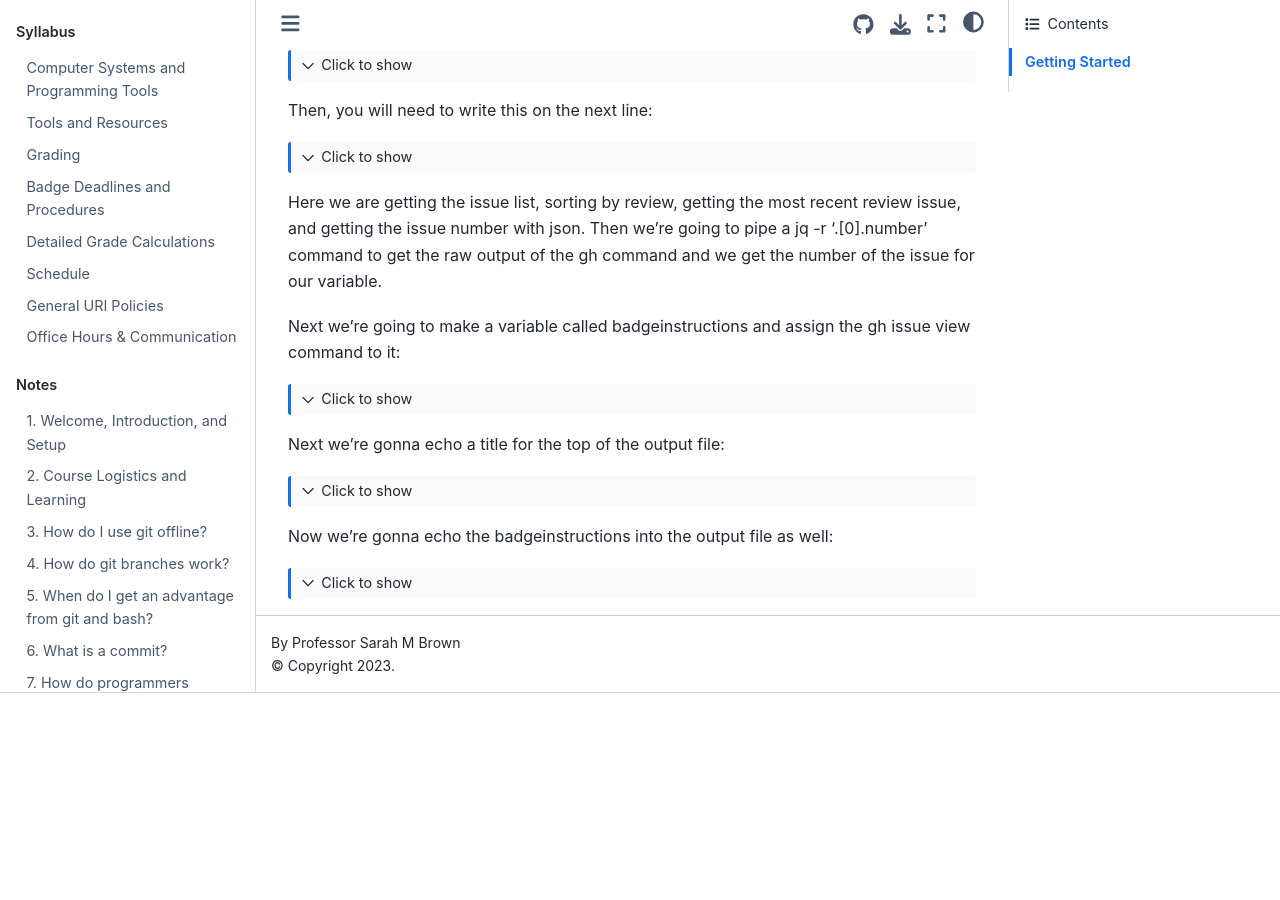
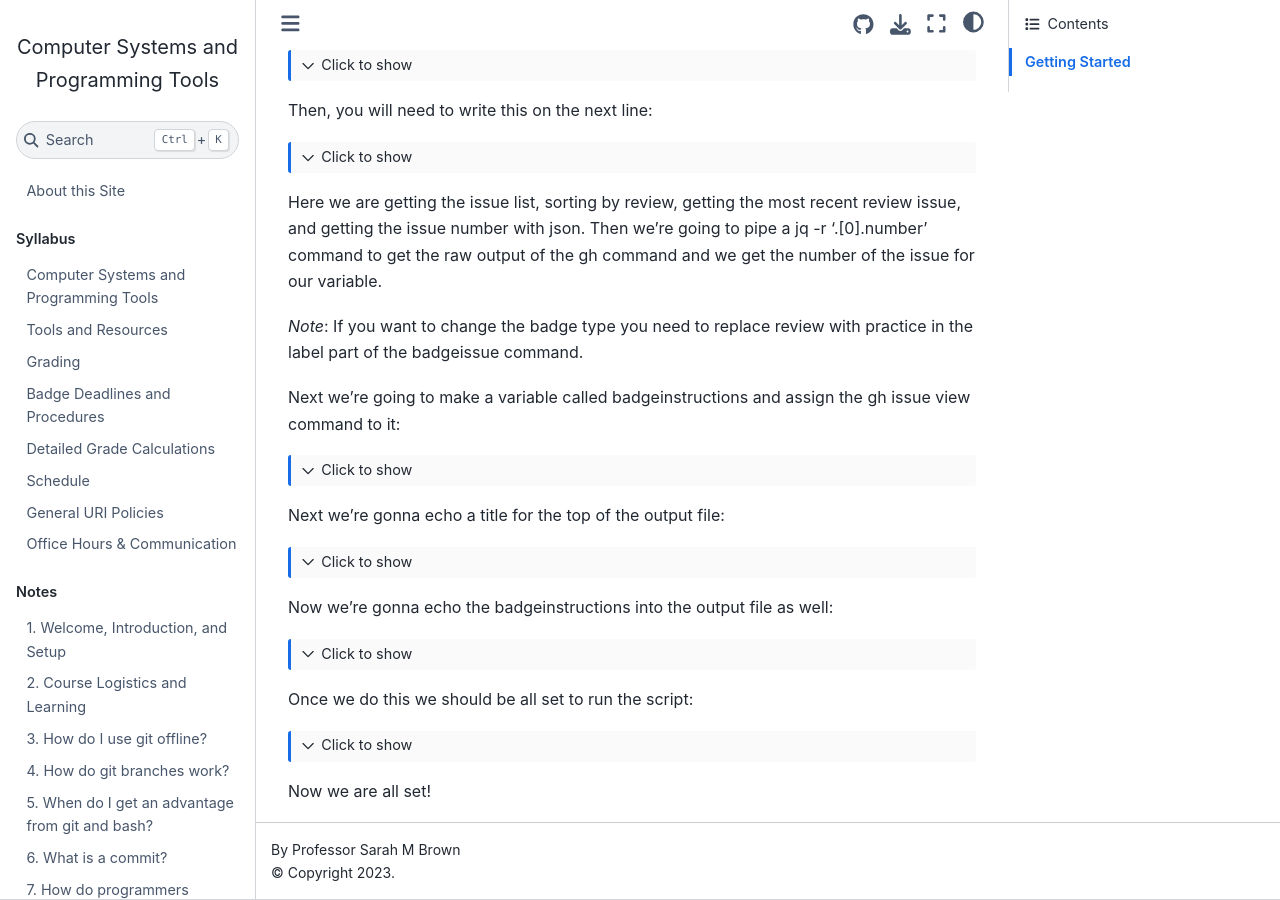
Before and after one commit to introcompsys/fall2023, a Jupyter Book: the page built from resources/offlinebadgeinstructions.md, in a window 1280 px wide and 900 px high, scrolled down 587 px. Built offline with Jupyter Book 1.0.4 settings and Sphinx 7.4.7 and the Sphinx Book theme 1.1.4, drawn with Linux system fonts in a browser that asks for light colours; pages that are not in the unit, such as notebooks, are missing from menus; before the commit the page ends 1280 px from its top, so only the background shows below that.

Commit message:
Updated resources/offlinebadgeinstructions.md

````diff
--- a/resources/offlinebadgeinstructions.md
+++ b/resources/offlinebadgeinstructions.md
@@ -28,6 +28,8 @@
 Here we are getting the issue list, sorting by review, getting the most recent review issue, and getting the issue number with json.
 Then we're going to pipe a jq -r '.[0].number' command to get the raw output of the gh command and we get the number of the issue for our variable.
 
+*Note*: If you want to change the badge type you need to replace review with practice in the label part of the badgeissue command.
+
 
 Next we're going to make a variable called badgeinstructions and assign the gh issue view command to it:
 ```{toggle}
@@ -43,3 +45,11 @@
 ```{toggle}
 echo "$badgeinstructions" >> $outputfile
 ```
+
+Once we do this we should be all set to run the script:
+
+```{toggle}
+bash badgeinstructions.sh
+```
+
+Now we are all set!
````
